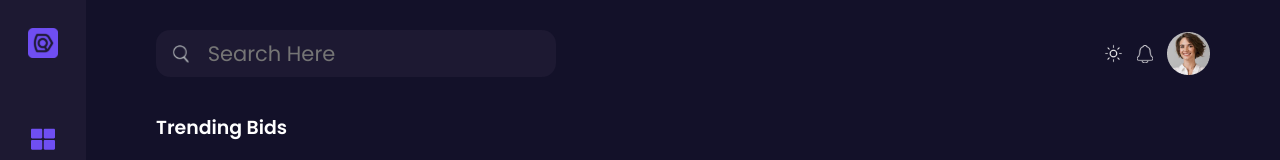
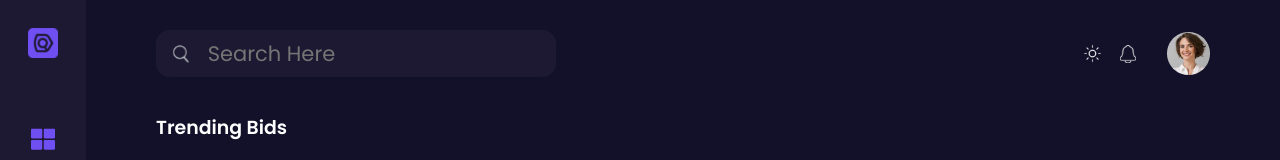
Before and after one commit to SunderShadow/nft_market, a Vue app: page / in a window 1280 px wide. Shown: the top 160 px of the page. Built offline with nearby package versions, Linux system fonts and the light colour scheme.

Commit message:
Header side gap fix

```diff
--- a/src/components/App/Header/index.vue
+++ b/src/components/App/Header/index.vue
@@ -25,7 +25,11 @@ header {
 
 .side {
   display: flex;
-  gap: 1rem;
+  gap: 1.25rem;
   align-items: center;
+
+  img {
+    margin-left: 1rem;
+  }
 }
 </style>
```
